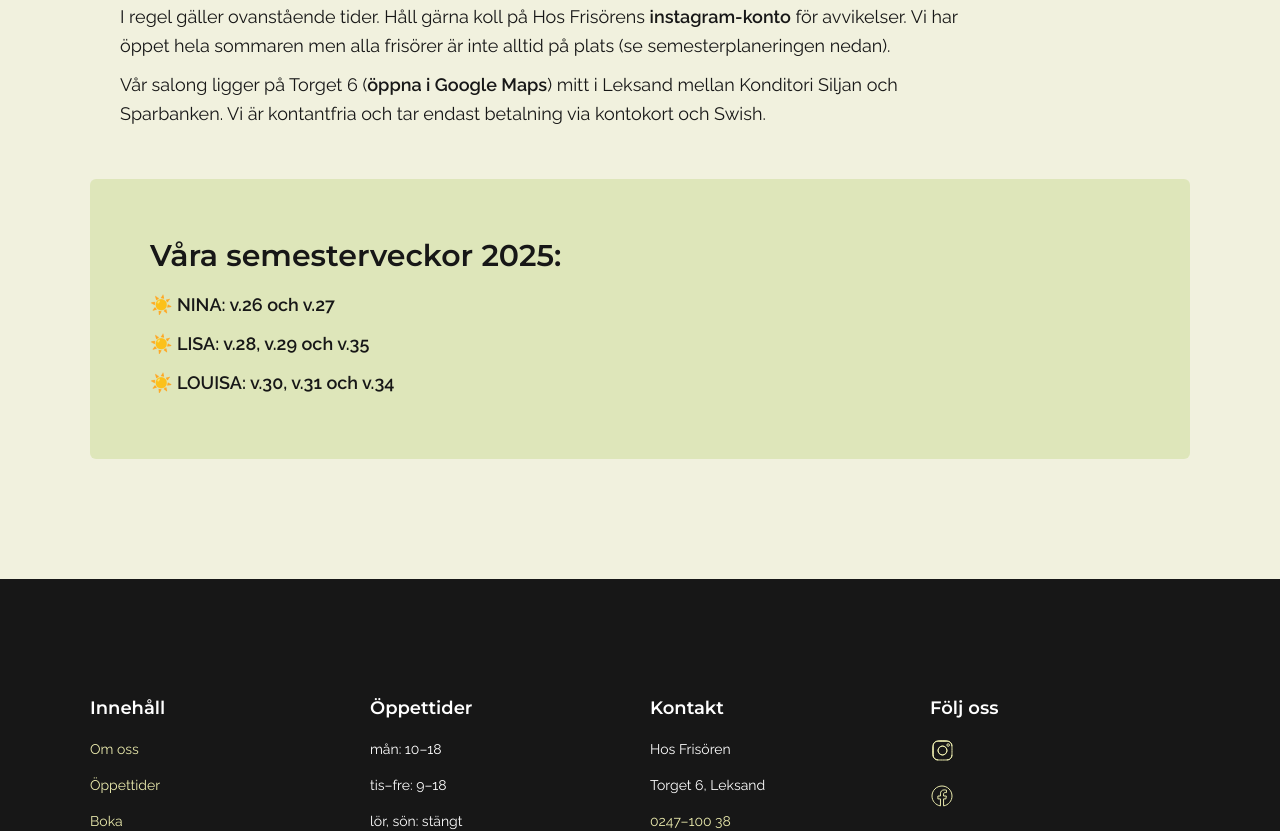
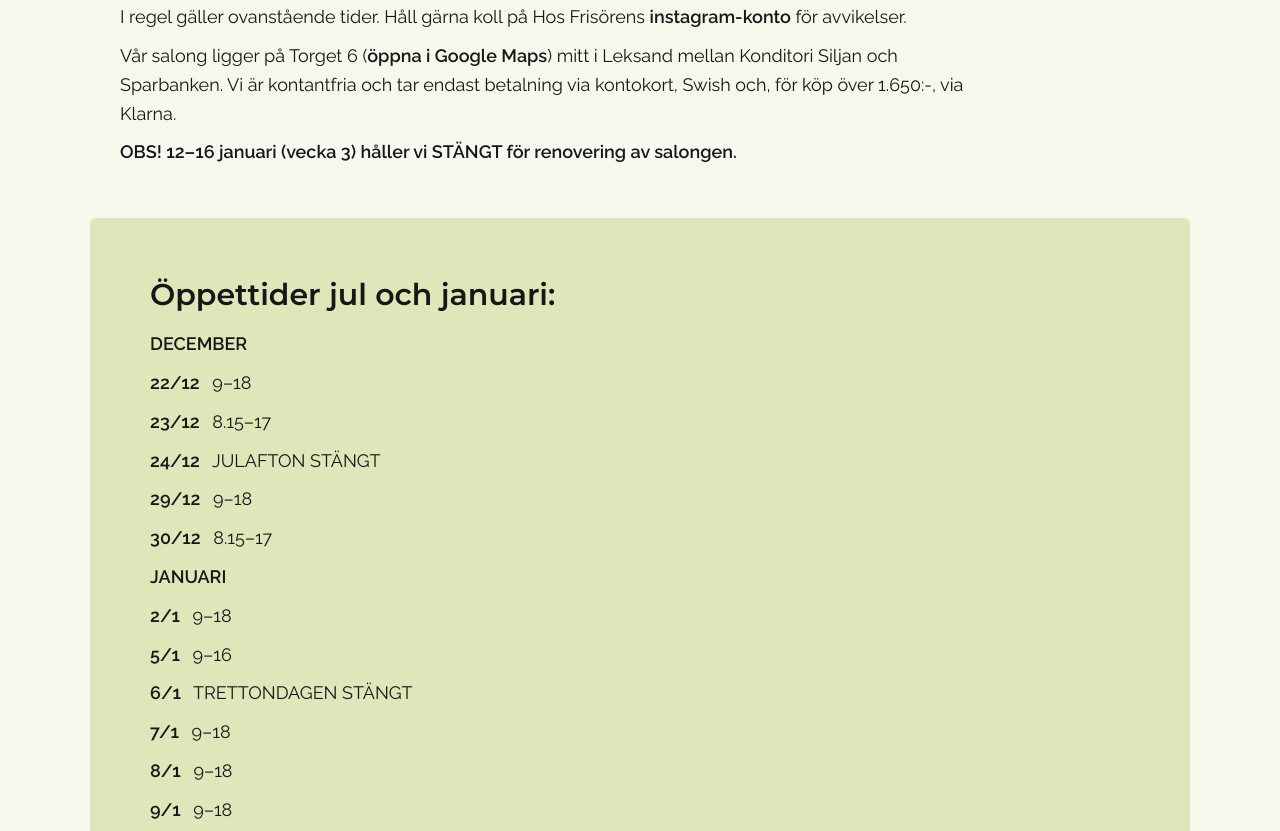
Before and after one commit to Lenanor/hosfrisoren, a Next.js app: page /oppettider in a window 1280 px wide. Shown: the part 400-1231 px from the top of the page. Built offline with nearby package versions, Linux system fonts and the light colour scheme.

Commit message:
add text, add current section

```diff
--- a/src/app/globals.css
+++ b/src/app/globals.css
@@ -77,7 +77,7 @@ html {
   height: 100%;
   overflow-x: hidden;
   cursor: default;
-  color: var(--color-black);
+  background-color: var(--color-black);
   -webkit-tap-highlight-color: transparent;
   -webkit-font-smoothing: antialiased;
   -moz-osx-font-smoothing: grayscale;
@@ -89,7 +89,7 @@ html {
 
 body {
   color: var(--color-black);
-  background-color: var(--bg-1);
+  background-color: var(--bg-4);
   font-family: var(--font-raleway);
   font-size: var(--document-font-size);
   font-weight: 400;
@@ -175,6 +175,19 @@ button {
 
 ul {
   list-style: none;
+}
+
+.color-bold {
+  font-weight: 600;
+  background-color: var(--bg-2);
+}
+
+.current-section-list {
+  list-style-type: square;
+}
+
+.current-section-list li + li {
+  margin-top: 0.8rem;
 }
 
 /* Hides elements visually but keeps them accessible to screen readers */
--- a/src/app/layout.js
+++ b/src/app/layout.js
@@ -22,7 +22,10 @@ export const metadata = {
 };
 
 export const viewport = {
-  themeColor: "black",
+  width: "device-width",
+  initialScale: 1,
+  viewportFit: "cover",
+  themeColor: "#000",
 };
 
 export default function RootLayout({ children }) {
--- a/src/app/oppettider/page.js
+++ b/src/app/oppettider/page.js
@@ -31,26 +31,45 @@ function Open() {
     >
       <FadeInOnScroll>
         <div className={styles.colorBackground}>
-          <h2>Våra semesterveckor 2025:</h2>
-          <p className={styles.bold}>
-            <span role="img" aria-label="sun">
-              ☀️
-            </span>{" "}
-            NINA: v.26 och v.27
+          <h2>Öppettider jul och januari:</h2>
+          <p className={styles.bold}> DECEMBER</p>
+          <p>
+            <span className={styles.dates}>22/12</span> 9&ndash;18
           </p>
-          <p className={styles.bold}>
-            {" "}
-            <span role="img" aria-label="sun">
-              ☀️
-            </span>{" "}
-            LISA: v.28, v.29 och v.35
+          <p>
+            <span className={styles.dates}>23/12</span> 8.15&ndash;17
           </p>
-          <p className={styles.bold}>
-            {" "}
-            <span role="img" aria-label="sun">
-              ☀️
-            </span>{" "}
-            LOUISA: v.30, v.31 och v.34
+          <p>
+            <span className={styles.dates}>24/12</span> JULAFTON STÄNGT
+          </p>
+          <p>
+            <span className={styles.dates}>29/12</span> 9&ndash;18
+          </p>
+          <p>
+            <span className={styles.dates}>30/12</span> 8.15&ndash;17
+          </p>
+          <p className={styles.bold}>JANUARI</p>
+          <p>
+            <span className={styles.dates}>2/1</span> 9&ndash;18
+          </p>
+          <p>
+            <span className={styles.dates}>5/1</span> 9&ndash;16
+          </p>
+          <p>
+            <span className={styles.dates}>6/1</span> TRETTONDAGEN STÄNGT
+          </p>
+          <p>
+            <span className={styles.dates}>7/1</span> 9&ndash;18
+          </p>
+          <p>
+            <span className={styles.dates}>8/1</span> 9&ndash;18
+          </p>
+          <p>
+            <span className={styles.dates}>9/1</span> 9&ndash;18
+          </p>
+          <p>
+            <span className={styles.dates}>12&ndash;16/1</span> STÄNGT FÖR
+            RENOVERING
           </p>
         </div>
       </FadeInOnScroll>
--- a/src/app/oppettider/page.module.css
+++ b/src/app/oppettider/page.module.css
@@ -9,6 +9,11 @@
 
 .bold {
   font-weight: 600;
+}
+
+.dates {
+  font-weight: 600;
+  padding-right: 0.8rem;
 }
 
 .colorBackground {
--- a/src/components/Header.module.css
+++ b/src/components/Header.module.css
@@ -2,6 +2,7 @@
   padding: var(--header-padding-top) var(--document-gutter);
   color: var(--color-black);
   background-color: var(--color-white);
+  padding-top: env(safe-area-inset-top);
 }
 
 @media screen and (min-width: 481px) {
--- a/src/components/HeroStart.module.css
+++ b/src/components/HeroStart.module.css
@@ -127,7 +127,7 @@ section:has(.colorBlock) {
 .heroImgContainer {
   width: 100%;
   background-color: var(--bg-4);
-  padding-bottom: var(--section-vertical-padding);
+  /* padding-bottom: var(--section-vertical-padding); */
 }
 
 .heroImgWidth {
--- a/src/content/open-content.js
+++ b/src/content/open-content.js
@@ -10,8 +10,7 @@ export const introText = (
       >
         instagram-konto
       </a>{" "}
-      för avvikelser. Vi har öppet hela sommaren men alla frisörer är inte
-      alltid på plats (se semesterplaneringen nedan).
+      för avvikelser.
     </p>
     <p>
       Vår salong ligger på Torget 6 (
@@ -23,7 +22,14 @@ export const introText = (
         öppna i Google Maps
       </a>
       ) mitt i Leksand mellan Konditori Siljan och Sparbanken. Vi är kontantfria
-      och tar endast betalning via kontokort och Swish.
+      och tar endast betalning via kontokort, Swish och, för köp över 1.650:-,
+      via Klarna.
+    </p>
+    <p>
+      <span className="color-bold">
+        OBS! 12&ndash;16 januari (vecka 3) håller vi STÄNGT för renovering av
+        salongen.
+      </span>
     </p>
   </>
 );
```
Also changed, not shown: src/app/page.js (+22 -4 lines), src/content/about-content.js (+19 -2 lines), src/content/home-content.js (+30 -2 lines), public/images/section_current.jpg (added).
